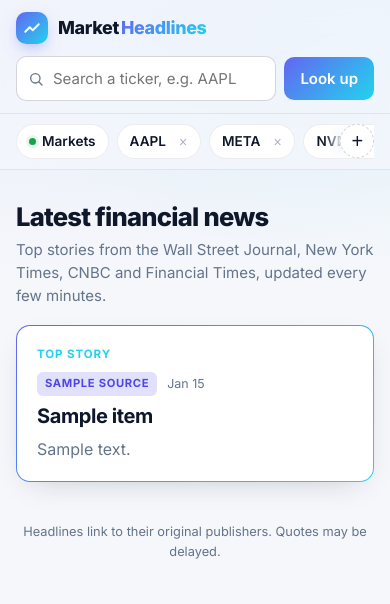
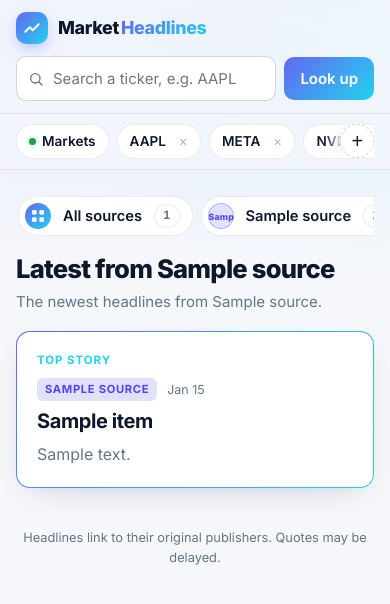
Before and after one commit to sureshadi/MyApplication, a FastAPI app: template app/templates/index.html in a window 390 px wide. Shown: the top 604 px of the page. Run offline with FastAPI, Linux system fonts and the light colour scheme; the template is opened without the code that fills it: most values are stand-ins (such as "Sample title", 1, 10 or a date in 2020); data that the repository does not hold is empty.

Commit message:
Add a left sidebar to pick a news source
- Sidebar lists All sources plus WSJ, NYT, CNBC and FT with colored
  icons and headline counts; the selected source is highlighted. On
  phones it turns into a scrollable row of pills.
- /?source=<slug> and /api/news?source=<slug> filter headlines (up to 40
  for a single source); unknown sources return 404. New /api/sources.
- All headlines are fetched and cached once, then filtered per view.
- Tests: unit (feed slugs), API (filtering, counts, 404, caching,
  sidebar markup) and Playwright (filter, counts, desktop/phone layout).

Co-Authored-By: Claude Opus 5.5 <noreply@anthropic.com>
Claude-Session: https://claude.ai/code/session_0111r5huZU71p3m4kzygJkhU

```diff
--- a/app/main.py
+++ b/app/main.py
@@ -36,19 +36,46 @@ def create_app(settings: Settings | None = None) -> FastAPI:
     templates = Jinja2Templates(directory=BASE_DIR / "templates")
     templates.env.globals["watchlist"] = list(settings.watchlist)
 
-    async def front_page_news(request: Request) -> list[news.NewsItem]:
+    async def all_news(request: Request) -> list[news.NewsItem]:
+        """Every headline from every front-page feed, de-duplicated and newest first (cached)."""
         cache: TTLCache = request.app.state.cache
-        items = cache.get("front_page")
+        items = cache.get("all_news")
         if items is None:
-            items = await news.fetch_all(
-                request.app.state.http,
-                settings.feeds,
-                limit=settings.max_front_page_items,
-                max_per_source=settings.max_items_per_source,
+            items = await news.fetch_all(request.app.state.http, settings.feeds)
+            if items:  # don't cache a total outage
+                cache.set("all_news", items)
+        return items
+
+    def find_source(slug: str | None) -> Feed | None:
+        """The feed for a ?source= value. None means all sources; unknown values raise 404."""
+        if not slug:
+            return None
+        for feed in settings.feeds:
+            if feed.slug == slug.lower():
+                return feed
+        raise HTTPException(status_code=404, detail=f"Unknown news source '{slug[:30]}'")
+
+    async def front_page_news(request: Request, feed: Feed | None = None) -> list[news.NewsItem]:
+        items = await all_news(request)
+        if feed is None:
+            return news.merge_news(
+                [items], limit=settings.max_front_page_items, max_per_source=settings.max_items_per_source
             )
-            if items:  # don't cache a total outage
-                cache.set("front_page", items)
-        return items
+        return [i for i in items if i.source == feed.source][: settings.max_items_single_source]
+
+    def source_nav(items: list[news.NewsItem]) -> list[dict]:
+        counts: dict[str, int] = {}
+        for i in items:
+            counts[i.source] = counts.get(i.source, 0) + 1
+        return [
+            {
+                "slug": f.slug,
+                "name": f.source,
+                "label": f.label,
+                "count": min(counts.get(f.source, 0), settings.max_items_single_source),
+            }
+            for f in settings.feeds
+        ]
 
     async def cached_quote(request: Request, symbol: str) -> stocks.Quote:
         """Quote for an already-normalized symbol, cached. Raises QuoteNotFound / QuoteUnavailable."""
@@ -88,9 +115,25 @@ def create_app(settings: Settings | None = None) -> FastAPI:
     # ---------- HTML pages ----------
 
     @app.get("/", response_class=HTMLResponse)
-    async def index(request: Request):
-        items = await front_page_news(request)
-        return templates.TemplateResponse(request, "index.html", {"items": items})
+    async def index(request: Request, source: str | None = None):
+        try:
+            feed = find_source(source)
+        except HTTPException as exc:
+            return templates.TemplateResponse(
+                request, "error.html", {"status": 404, "message": exc.detail}, status_code=404
+            )
+        items = await front_page_news(request, feed)
+        everything = await all_news(request)
+        return templates.TemplateResponse(
+            request,
+            "index.html",
+            {
+                "items": items,
+                "sources": source_nav(everything),
+                "total_count": min(len(everything), settings.max_front_page_items),
+                "active_source": feed,
+            },
+        )
 
     @app.get("/search")
     async def search(symbol: str = Query(..., min_length=1)):
@@ -118,9 +161,14 @@ def create_app(settings: Settings | None = None) -> FastAPI:
     # ---------- JSON API ----------
 
     @app.get("/api/news")
-    async def api_news(request: Request):
-        items = await front_page_news(request)
-        return {"count": len(items), "items": [i.to_dict() for i in items]}
+    async def api_news(request: Request, source: str | None = None):
+        feed = find_source(source)
+        items = await front_page_news(request, feed)
+        return {"count": len(items), "source": feed.source if feed else None, "items": [i.to_dict() for i in items]}
+
+    @app.get("/api/sources")
+    async def api_sources(request: Request):
+        return {"sources": source_nav(await all_news(request))}
 
     @app.get("/api/quotes")
     async def api_quotes(request: Request, symbols: str | None = None):
--- a/app/static/style.css
+++ b/app/static/style.css
@@ -144,6 +144,67 @@ main { max-width: 1180px; margin: 0 auto; padding: 24px 16px 8px; }
 .add-cancel { padding: 8px 12px; border-radius: 10px; border: 1px solid var(--border); background: transparent; color: var(--muted); font: inherit; cursor: pointer; }
 .add-error { color: var(--down); font-size: .85rem; font-weight: 500; }
 
+/* ---------- Layout with source sidebar ---------- */
+.layout { display: grid; grid-template-columns: 248px minmax(0, 1fr); gap: 28px; align-items: start; }
+.sidebar {
+  position: sticky; top: 140px;
+  background: var(--surface); border: 1px solid var(--border); border-radius: 18px;
+  padding: 18px 12px 14px; box-shadow: var(--shadow);
+  backdrop-filter: blur(10px); -webkit-backdrop-filter: blur(10px);
+}
+.sidebar-title {
+  margin: 0 10px 10px; font-size: .72rem; font-weight: 700; letter-spacing: .12em; text-transform: uppercase; color: var(--muted);
+}
+.source-list { display: flex; flex-direction: column; gap: 4px; }
+.source-link {
+  position: relative; display: flex; align-items: center; gap: 12px;
+  padding: 9px 10px; border-radius: 12px; text-decoration: none; font-weight: 600; font-size: .92rem;
+  color: var(--fg); transition: background .15s, transform .15s;
+}
+.source-link:hover { background: var(--surface-hover); transform: translateX(2px); }
+.source-link.active { background: color-mix(in srgb, var(--src, var(--accent)) 14%, transparent); }
+.source-link.active::before {
+  content: ""; position: absolute; left: -12px; top: 8px; bottom: 8px; width: 3px; border-radius: 0 3px 3px 0;
+  background: var(--src, var(--gradient));
+}
+.source-link[data-source="Wall Street Journal"], .source-icon[data-source="Wall Street Journal"] { --src: #f59e0b; }
+.source-link[data-source="New York Times"], .source-icon[data-source="New York Times"] { --src: #94a3b8; }
+.source-link[data-source="CNBC"], .source-icon[data-source="CNBC"] { --src: #38bdf8; }
+.source-link[data-source="Financial Times"], .source-icon[data-source="Financial Times"] { --src: #fb7185; }
+.source-link[data-source="Yahoo Finance"], .source-icon[data-source="Yahoo Finance"] { --src: #a78bfa; }
+.source-link[data-source="MarketWatch"], .source-icon[data-source="MarketWatch"] { --src: #34d399; }
+.source-icon {
+  flex: none; display: grid; place-items: center; width: 34px; height: 34px; border-radius: 10px;
+  font-size: .62rem; font-weight: 800; letter-spacing: .02em;
+  color: var(--src, var(--accent)); background: color-mix(in srgb, var(--src, var(--accent)) 16%, transparent);
+  border: 1px solid color-mix(in srgb, var(--src, var(--accent)) 30%, transparent);
+}
+.source-icon.all { background: var(--gradient); color: #fff; border: 0; }
+.source-icon.all svg { fill: currentColor; opacity: .95; }
+.source-name { flex: 1; min-width: 0; overflow: hidden; text-overflow: ellipsis; white-space: nowrap; }
+.source-count {
+  font-size: .72rem; font-weight: 700; color: var(--muted); font-variant-numeric: tabular-nums;
+  padding: 2px 8px; border-radius: 999px; background: var(--surface-solid); border: 1px solid var(--border);
+}
+.source-link.active .source-count { color: var(--fg); border-color: var(--border-strong); }
+.sidebar-note { margin: 14px 10px 0; font-size: .75rem; color: var(--muted); }
+.feed .page-head { margin-top: 0; }
+.feed .news-list { grid-template-columns: repeat(auto-fill, minmax(280px, 1fr)); }
+
+@media (max-width: 860px) {
+  .layout { grid-template-columns: minmax(0, 1fr); gap: 16px; }
+  .sidebar { position: static; padding: 0; background: none; border: 0; box-shadow: none; backdrop-filter: none; }
+  .sidebar-title, .sidebar-note { display: none; }
+  .source-list { flex-direction: row; overflow-x: auto; scrollbar-width: none; gap: 8px; padding: 2px; }
+  .source-list::-webkit-scrollbar { display: none; }
+  .source-link { flex: none; padding: 6px 12px 6px 6px; border-radius: 999px; border: 1px solid var(--border); background: var(--surface-solid); }
+  .source-link:hover { transform: none; }
+  .source-link.active { border-color: var(--src, var(--accent)); }
+  .source-link.active::before { display: none; }
+  .source-icon { width: 26px; height: 26px; border-radius: 999px; font-size: .55rem; }
+  .source-name { overflow: visible; }
+}
+
 /* ---------- Page heading ---------- */
 .page-head { margin: 8px 0 18px; }
 h1 { font-size: clamp(1.6rem, 3vw, 2.2rem); line-height: 1.15; letter-spacing: -.03em; margin: 0 0 6px; font-weight: 800; }
--- a/app/templates/index.html
+++ b/app/templates/index.html
@@ -1,12 +1,46 @@
 {% extends "base.html" %}
+{% block title %}{% if active_source %}{{ active_source.source }} · {% endif %}Market Headlines{% endblock %}
 {% block content %}
+<div class="layout">
+  <aside class="sidebar" aria-label="News sources" data-testid="source-sidebar">
+    <p class="sidebar-title">Sources</p>
+    <nav class="source-list">
+      <a href="/" class="source-link{% if not active_source %} active{% endif %}" data-testid="source-link" data-slug="all"
+         {% if not active_source %}aria-current="page"{% endif %}>
+        <span class="source-icon all" aria-hidden="true">
+          <svg viewBox="0 0 24 24" width="16" height="16"><rect x="3" y="3" width="7" height="7" rx="2"/><rect x="14" y="3" width="7" height="7" rx="2"/><rect x="3" y="14" width="7" height="7" rx="2"/><rect x="14" y="14" width="7" height="7" rx="2"/></svg>
+        </span>
+        <span class="source-name">All sources</span>
+        <span class="source-count">{{ total_count }}</span>
+      </a>
+      {% for s in sources %}
+      {% set is_active = active_source and active_source.slug == s.slug %}
+      <a href="/?source={{ s.slug }}" class="source-link{% if is_active %} active{% endif %}" data-testid="source-link" data-slug="{{ s.slug }}"
+         data-source="{{ s.name }}"{% if is_active %} aria-current="page"{% endif %}>
+        <span class="source-icon" data-source="{{ s.name }}" aria-hidden="true">{{ s.label[:4] }}</span>
+        <span class="source-name">{{ s.name }}</span>
+        <span class="source-count">{{ s.count }}</span>
+      </a>
+      {% endfor %}
+    </nav>
+    <p class="sidebar-note">Headlines refresh every few minutes.</p>
+  </aside>
+
+  <section class="feed">
     {% if request.query_params.get('error') == 'invalid' %}
     <p class="alert" data-testid="invalid-symbol">"{{ request.query_params.get('symbol', '') }}" is not a valid ticker symbol.</p>
     {% endif %}
     <div class="page-head">
-  <h1>Latest financial news</h1>
-  <p class="subtitle">Top stories from the Wall Street Journal, New York Times, CNBC and Financial Times, updated every few minutes.</p>
+      {% if active_source %}
+      <h1 data-testid="feed-heading">Latest from {{ active_source.source }}</h1>
+      <p class="subtitle">The newest headlines from {{ active_source.source }}.</p>
+      {% else %}
+      <h1 data-testid="feed-heading">Latest financial news</h1>
+      <p class="subtitle">Top stories from {% for s in sources %}{% if not loop.first %}{% if loop.last %} and {% else %}, {% endif %}{% endif %}{{ s.name }}{% endfor %}, updated every few minutes.</p>
+      {% endif %}
     </div>
     {% set feature_first = True %}
     {% include "_news_list.html" %}
+  </section>
+</div>
 {% endblock %}
```
Also changed, not shown: app/config.py (+17 -4 lines), tests/api/test_routes.py (+1 -1 lines), tests/api/test_sources.py (added, +79 -0 lines), tests/e2e/test_sidebar.py (added, +54 -0 lines), tests/unit/test_config.py (+13 -0 lines), README.md. Lines whose indentation alone changed are shown as unchanged.
